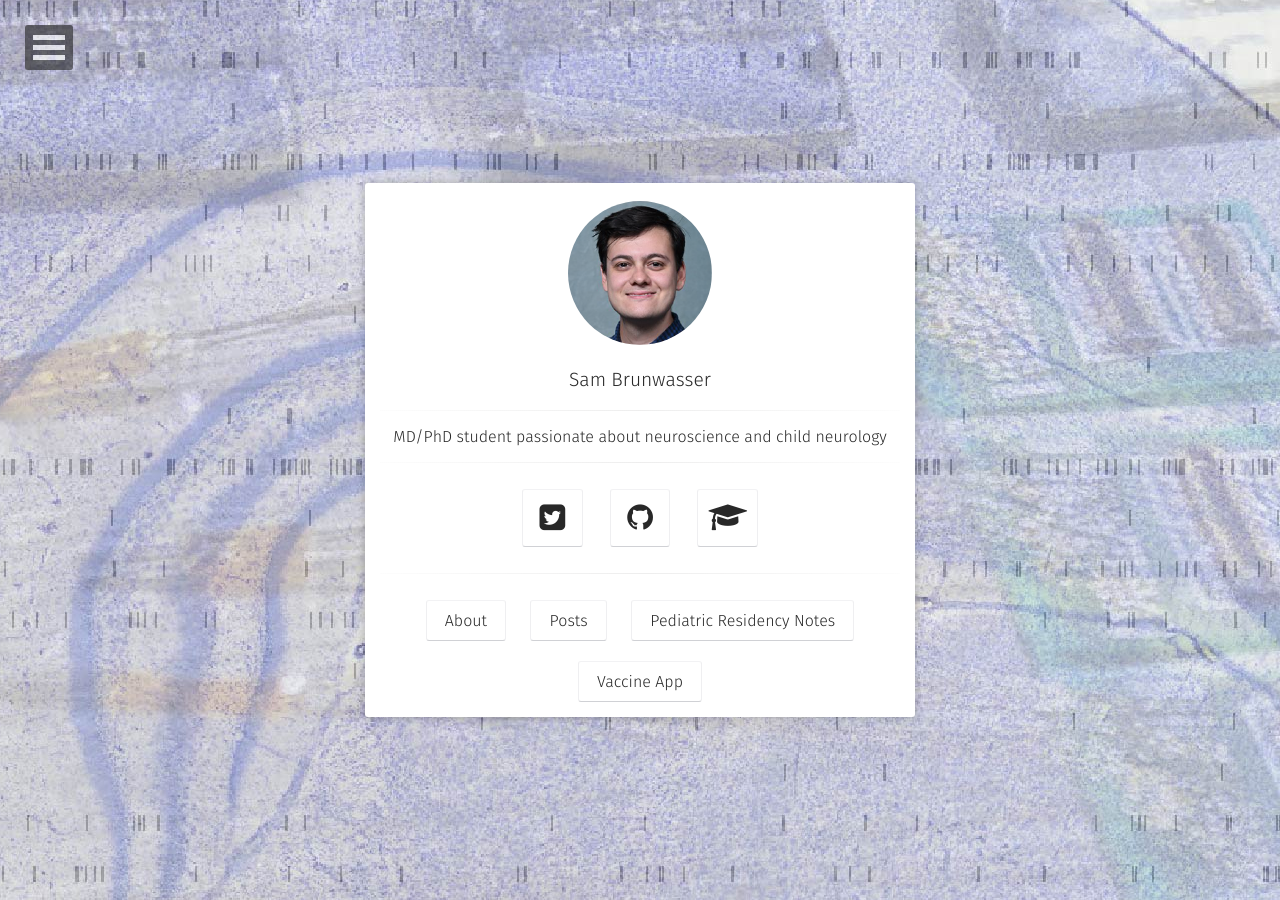
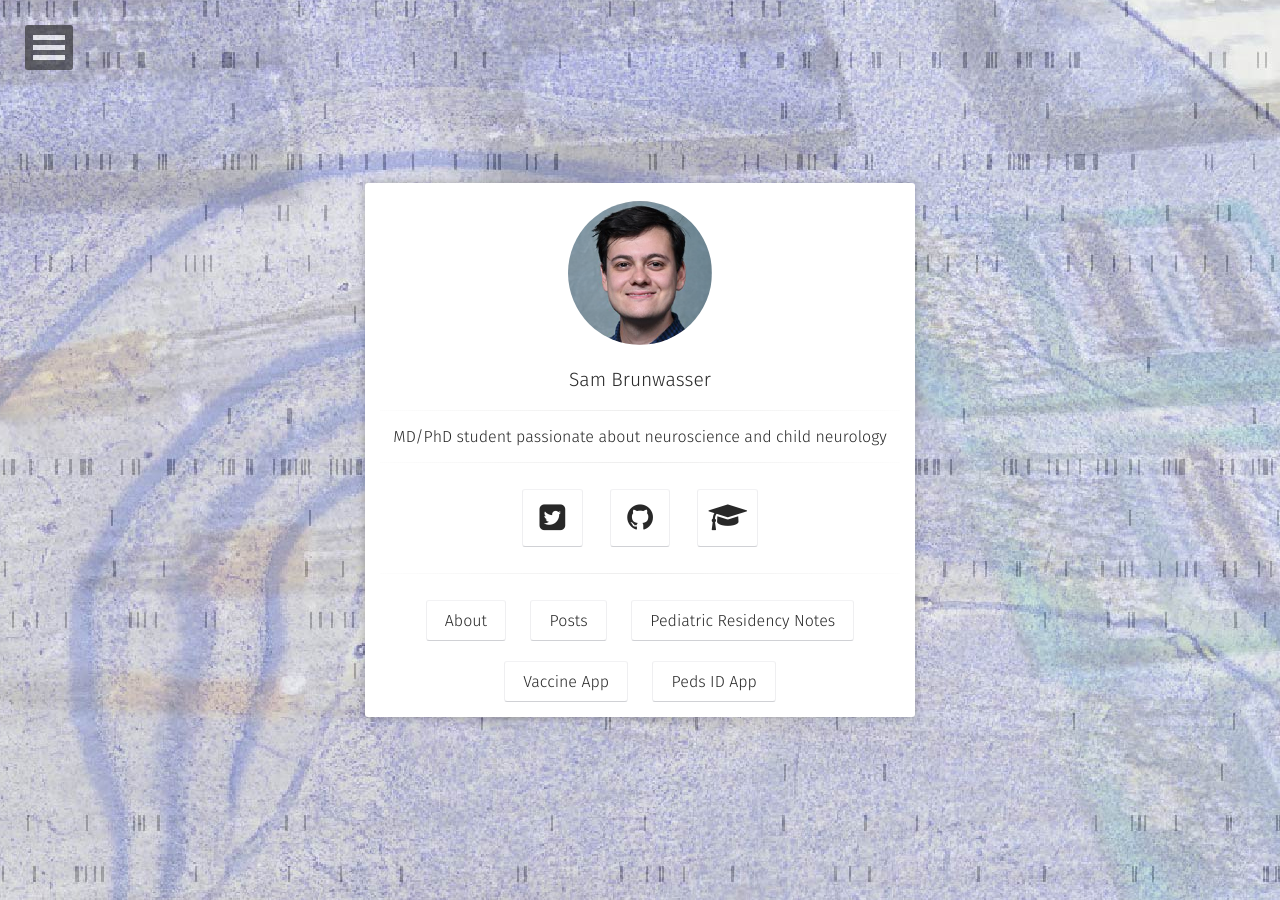
Before and after one commit to sbrunwas/sbrunwas.github.io, a Jekyll site: the page built from index.html, in a window 1280 px wide. Built offline with Jekyll 4.4.1, drawn with Linux system fonts in a browser that asks for light colours; some web fonts are replaced.

Commit message:
Add Peds ID App link to home layout

```diff
--- a/_layouts/home.html
+++ b/_layouts/home.html
@@ -45,6 +45,9 @@
 					     <a class="btn zoombtn" href="https://wccvisits-4kn2ey49cpy9qdmztnxrnv.streamlit.app/">
                          Vaccine App
                          </a>
+					  	 <a class = "btn zoombtn" href="https://pedsidalgo-7h2na5fnyknjqervlrjnka.streamlit.app/">
+						 Peds ID App
+						 </a>
                          <!-- <a class="btn zoombtn" href="{{ site.url }}/projects">
                          Projects
                          </a> -->
```
